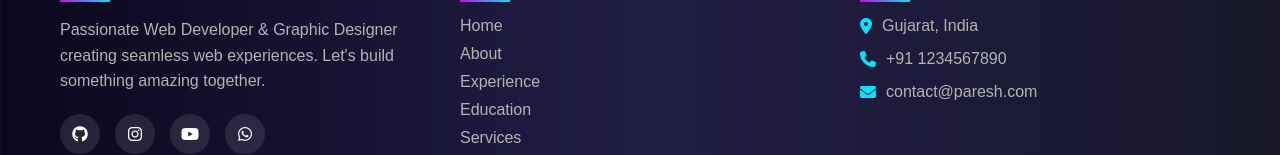
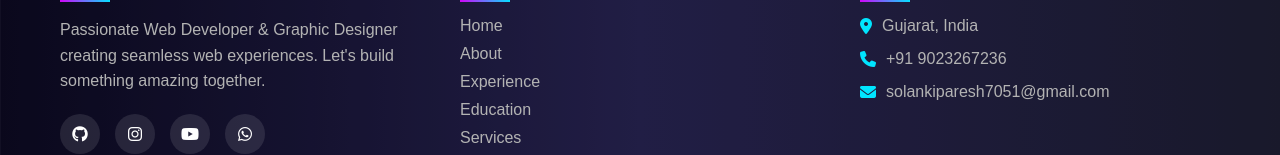
Before and after one commit to solankiparesh7051-spec/Portfolio, a plain HTML site: page index.html in a window 1280 px wide. Shown: the part 4382-4537 px from the top of the page. Drawn offline with nearby package versions, Linux system fonts and the light colour scheme.

Commit message:
Updated project

```diff
--- a/index.html
+++ b/index.html
@@ -320,8 +320,8 @@
                 <h3>Contact Info</h3>
                 <ul class="contact-details">
                     <li><i class="fa-solid fa-location-dot"></i> Gujarat, India</li>
-                    <li><i class="fa-solid fa-phone"></i> +91 1234567890</li>
-                    <li><i class="fa-solid fa-envelope"></i> contact@paresh.com</li>
+                    <li><i class="fa-solid fa-phone"></i> +91 9023267236</li>
+                    <li><i class="fa-solid fa-envelope"></i>solankiparesh7051@gmail.com</li>
                 </ul>
             </div>
         </div>
```
